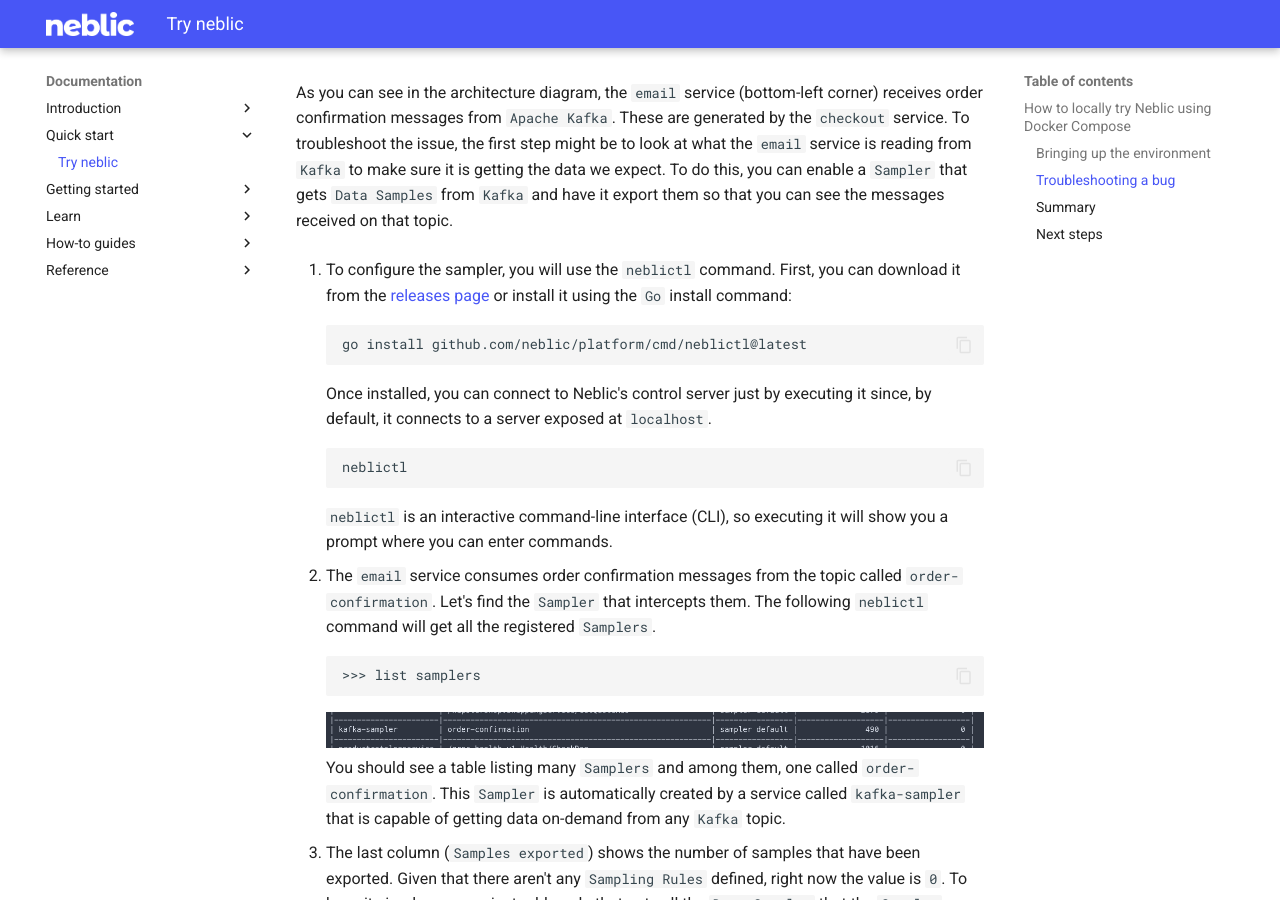
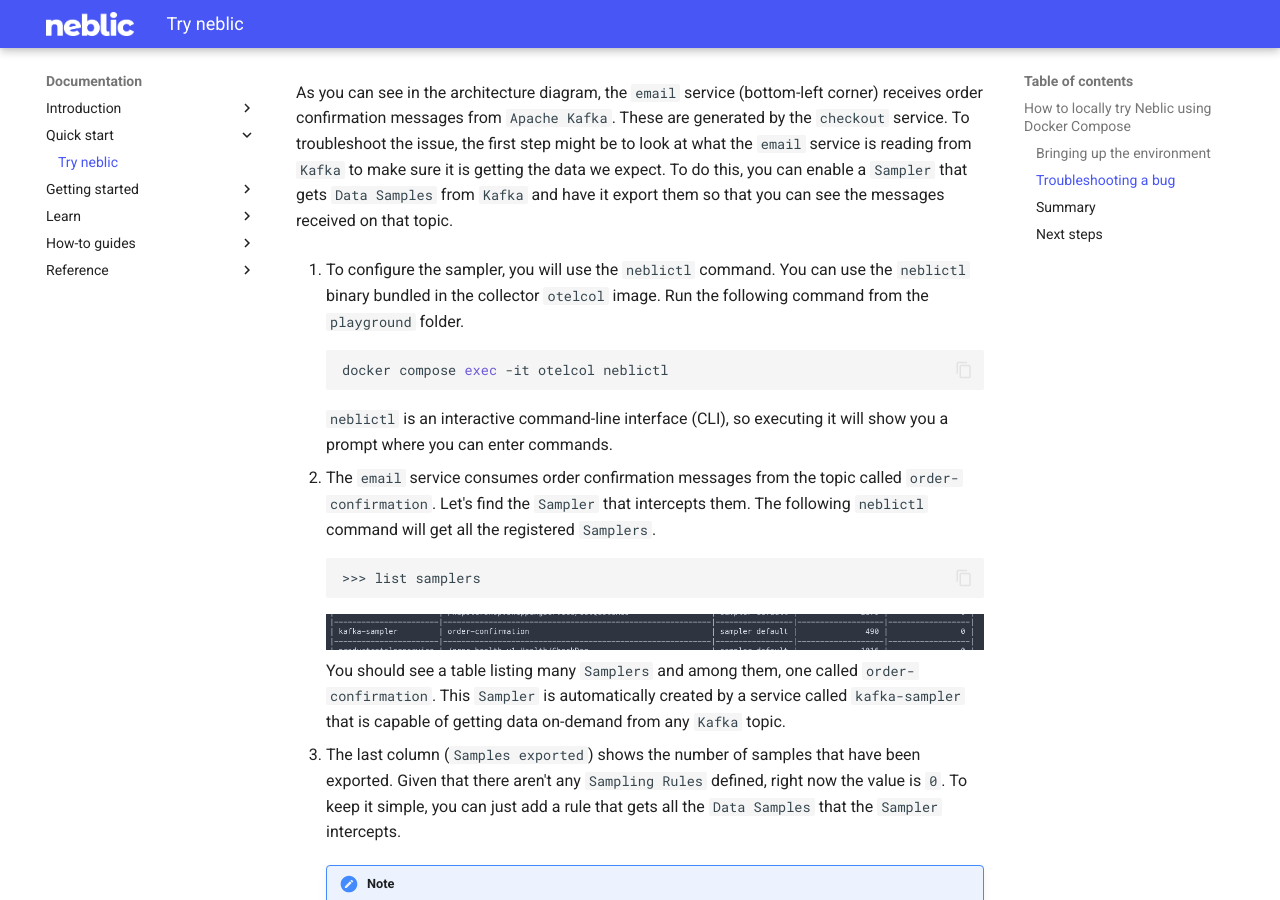
Before and after one commit to neblic/platform, an MkDocs documentation site: the page built from docs/content/quick-start/try-neblic.md, in a window 1280 px wide and 900 px high, scrolled down 1486 px. Built offline with MkDocs 1.6.1 and Material for MkDocs 9.7.7, drawn with Linux system fonts in a browser that asks for light colours; the version menu is left out.

````diff
--- a/docs/content/quick-start/try-neblic.md
+++ b/docs/content/quick-start/try-neblic.md
@@ -34,14 +34,10 @@
 
 As you can see in the architecture diagram, the `email` service (bottom-left corner) receives order confirmation messages from `Apache Kafka`. These are generated by the `checkout` service. To troubleshoot the issue, the first step might be to look at what the `email` service is reading from `Kafka` to make sure it is getting the data we expect. To do this, you can enable a `Sampler` that gets  `Data Samples` from `Kafka` and have it export them so that you can see the messages received on that topic.
 
-1. To configure the sampler, you will use the `neblictl` command. First, you can download it from the [releases page](https://github.com/neblic/platform/releases) or install it using the `Go` install command:
-    ``` shell
-    go install github.com/neblic/platform/cmd/neblictl@latest
-    ```
-    Once installed, you can connect to Neblic's control server just by executing it since, by default, it connects to a server exposed at `localhost`.
+1. To configure the sampler, you will use the `neblictl` command. You can use the `neblictl` binary bundled in the collector `otelcol` image. Run the following command from the `playground` folder.
 
     ```shell
-    neblictl
+    docker compose exec -it otelcol neblictl
     ```
     `neblictl` is an interactive command-line interface (CLI), so executing it will show you a prompt where you can enter commands.
 
````
Also changed, not shown: cmd/neblictl/README.md, 4 other files.
